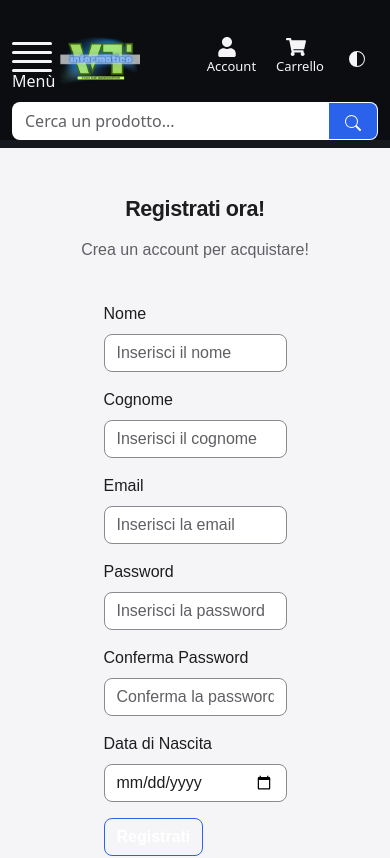
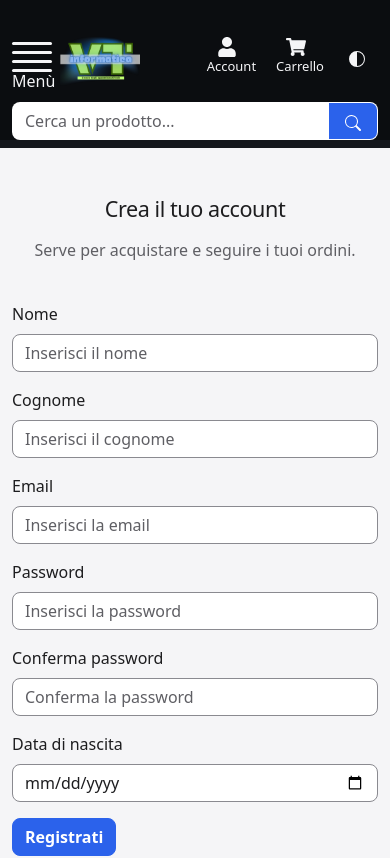
Before and after one commit to Anacronistico00/vtinformatica_fe, a React (Vite) app: page /register in a window 390 px wide. Shown: the top 858 px of the page. Built offline with nearby package versions, Linux system fonts and the light colour scheme; a web font is replaced by a local one.

Commit message:
feat(auth): login, registration, reactivation and welcome pages on the theme (primary actions, one readable column on phones)

```diff
--- a/src/Components/Auth/LoginComponent.jsx
+++ b/src/Components/Auth/LoginComponent.jsx
@@ -42,20 +42,19 @@ const LoginComponent = () => {
     <Container
       fluid
       className='d-flex flex-column justify-content-start align-items-center pb-5 mt-5'
-      style={{ fontFamily: "'Poppins', sans-serif" }}
     >
-      <h4 className='mb-3'>Accedi qui!</h4>
-      <p id='verde'>Inserisci email e password per poter acquistare!</p>
+      <h1 className='h4 mb-3'>Accedi al tuo account</h1>
+      <p className='text-muted'>Inserisci email e password per acquistare.</p>
 
       {error && (
-        <Alert variant='danger' className='w-50'>
+        <Alert variant='danger' className='auth-form'>
           {error}
         </Alert>
       )}
 
-      <Form className='w-50 mt-4' onSubmit={handleSubmit}>
+      <Form className='auth-form mt-4' onSubmit={handleSubmit}>
         <Form.Group className='mb-3' controlId='formEmail'>
-          <Form.Label id='verde'>Email</Form.Label>
+          <Form.Label>Email</Form.Label>
           <Form.Control
             type='email'
             placeholder='Inserisci la tua email'
@@ -66,7 +65,7 @@ const LoginComponent = () => {
         </Form.Group>
 
         <Form.Group className='mb-3' controlId='formPassword'>
-          <Form.Label id='verde'>Password</Form.Label>
+          <Form.Label>Password</Form.Label>
           <Form.Control
             type='password'
             placeholder='Inserisci la tua password'
@@ -77,11 +76,7 @@ const LoginComponent = () => {
         </Form.Group>
 
         <div className='d-flex justify-content-between align-items-end'>
-          <Button
-            id='addbtn'
-            type='submit'
-            className='bg-transparent btn-outline-success  '
-          >
+          <Button type='submit' variant='primary'>
             Accedi
           </Button>
 
--- a/src/Components/Auth/ReactivateComponent.jsx
+++ b/src/Components/Auth/ReactivateComponent.jsx
@@ -33,27 +33,26 @@ const ReactivateComponent = () => {
     <Container
       fluid
       className='d-flex flex-column justify-content-start align-items-center pb-5 mt-5'
-      style={{ fontFamily: "'Poppins', sans-serif" }}
     >
-      <h4 className='mb-3'>Riattiva il tuo account</h4>
-      <p id='verde' className='text-center'>
+      <h1 className='h4 mb-3'>Riattiva il tuo account</h1>
+      <p className='text-center text-muted'>
         Il tuo account è disattivato. Conferma la password per riattivarlo e ritrovare ordini e carrello.
       </p>
 
       {error && (
-        <Alert variant='danger' className='w-50'>
+        <Alert variant='danger' className='auth-form'>
           {error}
         </Alert>
       )}
 
-      <Form className='w-50 mt-4' onSubmit={handleSubmit}>
+      <Form className='auth-form mt-4' onSubmit={handleSubmit}>
         <Form.Group className='mb-3' controlId='reactivateEmail'>
-          <Form.Label id='verde'>Email</Form.Label>
+          <Form.Label>Email</Form.Label>
           <Form.Control type='email' required value={email} onChange={(e) => setEmail(e.target.value)} />
         </Form.Group>
 
         <Form.Group className='mb-3' controlId='reactivatePassword'>
-          <Form.Label id='verde'>Password</Form.Label>
+          <Form.Label>Password</Form.Label>
           <Form.Control
             type='password'
             required
@@ -63,7 +62,7 @@ const ReactivateComponent = () => {
         </Form.Group>
 
         <div className='d-flex justify-content-between align-items-end'>
-          <Button type='submit' variant='outline-success' disabled={sending}>
+          <Button type='submit' variant='primary' disabled={sending}>
             Riattiva il mio account
           </Button>
           <Link to='/account'>Torna al login</Link>
--- a/src/Components/Auth/RegisterComponent.jsx
+++ b/src/Components/Auth/RegisterComponent.jsx
@@ -34,16 +34,13 @@ const RegisterComponent = () => {
     <Container
       fluid
       className='d-flex flex-column justify-content-start align-items-center pb-5'
-      style={{ fontFamily: "'Poppins', sans-serif" }}
     >
-      <h4 id='verde' className='mb-3 mt-5'>
-        Registrati ora!
-      </h4>
-      <p className='text-muted'>Crea un account per acquistare!</p>
+      <h1 className='h4 mb-3 mt-5'>Crea il tuo account</h1>
+      <p className='text-muted'>Serve per acquistare e seguire i tuoi ordini.</p>
 
-      <Form className='w-50 mt-4' onSubmit={handleSubmit}>
+      <Form className='auth-form mt-4' onSubmit={handleSubmit}>
         <Form.Group className='mb-3' controlId='formFirstName'>
-          <Form.Label id='verde'>Nome</Form.Label>
+          <Form.Label>Nome</Form.Label>
           <Form.Control
             type='text'
             placeholder='Inserisci il nome'
@@ -54,7 +51,7 @@ const RegisterComponent = () => {
         </Form.Group>
 
         <Form.Group className='mb-3' controlId='formLastName'>
-          <Form.Label id='verde'>Cognome</Form.Label>
+          <Form.Label>Cognome</Form.Label>
           <Form.Control
             type='text'
             placeholder='Inserisci il cognome'
@@ -65,7 +62,7 @@ const RegisterComponent = () => {
         </Form.Group>
 
         <Form.Group className='mb-3' controlId='formEmail'>
-          <Form.Label id='verde'>Email</Form.Label>
+          <Form.Label>Email</Form.Label>
           <Form.Control
             type='email'
             placeholder='Inserisci la email'
@@ -76,7 +73,7 @@ const RegisterComponent = () => {
         </Form.Group>
 
         <Form.Group className='mb-3' controlId='formPassword'>
-          <Form.Label id='verde'>Password</Form.Label>
+          <Form.Label>Password</Form.Label>
           <Form.Control
             type='password'
             placeholder='Inserisci la password'
@@ -87,7 +84,7 @@ const RegisterComponent = () => {
         </Form.Group>
 
         <Form.Group className='mb-3' controlId='formConfirmPassword'>
-          <Form.Label id='verde'>Conferma Password</Form.Label>
+          <Form.Label>Conferma password</Form.Label>
           <Form.Control
             type='password'
             placeholder='Conferma la password'
@@ -98,7 +95,7 @@ const RegisterComponent = () => {
         </Form.Group>
 
         <Form.Group className='mb-3' controlId='formBirthDate'>
-          <Form.Label id='verde'>Data di Nascita</Form.Label>
+          <Form.Label>Data di nascita</Form.Label>
           <Form.Control
             type='date'
             required
@@ -107,11 +104,7 @@ const RegisterComponent = () => {
           />
         </Form.Group>
 
-        <Button
-          id='addbtn'
-          type='submit'
-          className='bg-transparent btn-outline-success '
-        >
+        <Button type='submit' variant='primary'>
           Registrati
         </Button>
       </Form>
--- a/src/Components/Auth/WelcomeBackComponent.jsx
+++ b/src/Components/Auth/WelcomeBackComponent.jsx
@@ -4,10 +4,9 @@ import { Link } from 'react-router-dom';
 const WelcomeBackComponent = () => (
   <Container
     className='d-flex flex-column align-items-center mt-5 pb-5'
-    style={{ fontFamily: "'Poppins', sans-serif" }}
   >
-    <h2 className='mb-3'>Bentornato!</h2>
-    <p id='verde' className='text-center'>
+    <h1 className='h3 mb-3'>Bentornato!</h1>
+    <p className='text-center text-muted'>
       Il tuo account è di nuovo attivo: ordini e carrello sono dove li avevi lasciati.
     </p>
     <div className='d-flex gap-4 mt-3'>
--- a/src/styles/theme.css
+++ b/src/styles/theme.css
@@ -405,3 +405,8 @@ a:has(> .card) {
   font-size: 1.25rem;
   font-variant-numeric: tabular-nums;
 }
+
+/* Moduli di accesso, registrazione e riattivazione: una colonna leggibile anche su mobile. */
+.auth-form {
+  width: min(100%, 28rem);
+}
```
